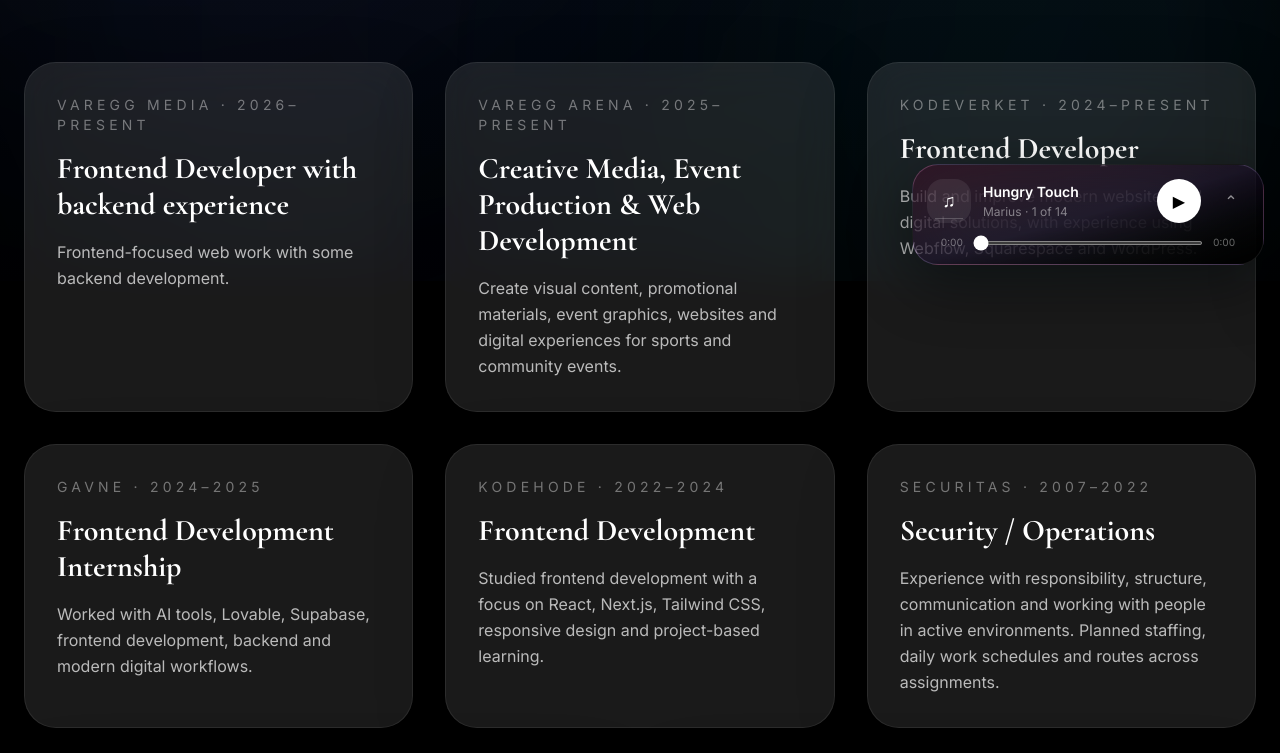
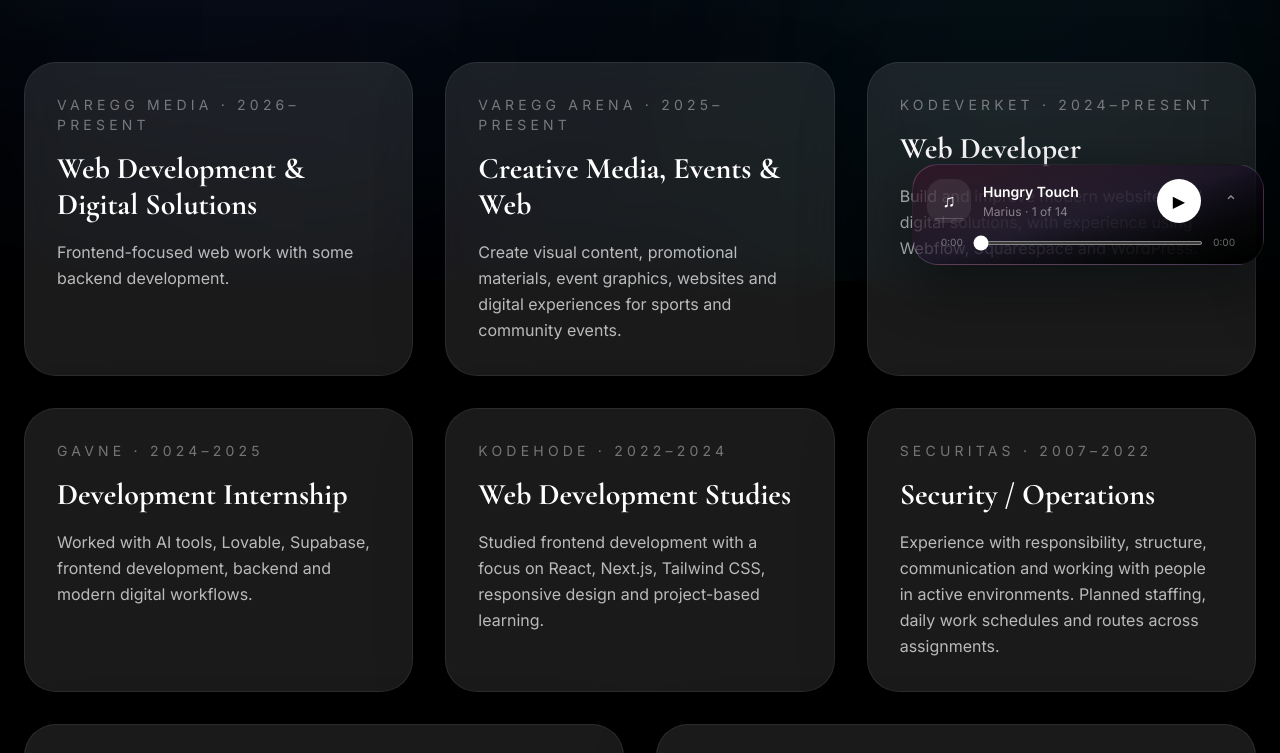
Before and after one commit to PMariusf/PMs-Portfolio, a Next.js app: page /CV in a window 1280 px wide. Shown: the part 519-1272 px from the top of the page. Built offline with nearby package versions, Linux system fonts and the light colour scheme.

Commit message:
Simplify CV role titles

```diff
--- a/src/app/CV/page.tsx
+++ b/src/app/CV/page.tsx
@@ -28,27 +28,27 @@
 
 const timeline = [
   {
-    title: "Frontend Developer with backend experience",
+    title: "Web Development & Digital Solutions",
     place: "Varegg Media · 2026–Present",
     text: "Frontend-focused web work with some backend development.",
   },
   {
-    title: "Creative Media, Event Production & Web Development",
+    title: "Creative Media, Events & Web",
     place: "Varegg Arena · 2025–Present",
     text: "Create visual content, promotional materials, event graphics, websites and digital experiences for sports and community events.",
   },
   {
-    title: "Frontend Developer",
+    title: "Web Developer",
     place: "Kodeverket · 2024–Present",
     text: "Build and improve modern websites and digital solutions, with experience using Webflow, Squarespace and WordPress.",
   },
   {
-    title: "Frontend Development Internship",
+    title: "Development Internship",
     place: "Gavne · 2024–2025",
     text: "Worked with AI tools, Lovable, Supabase, frontend development, backend and modern digital workflows.",
   },
   {
-    title: "Frontend Development",
+    title: "Web Development Studies",
     place: "Kodehode · 2022–2024",
     text: "Studied frontend development with a focus on React, Next.js, Tailwind CSS, responsive design and project-based learning.",
   },
```
